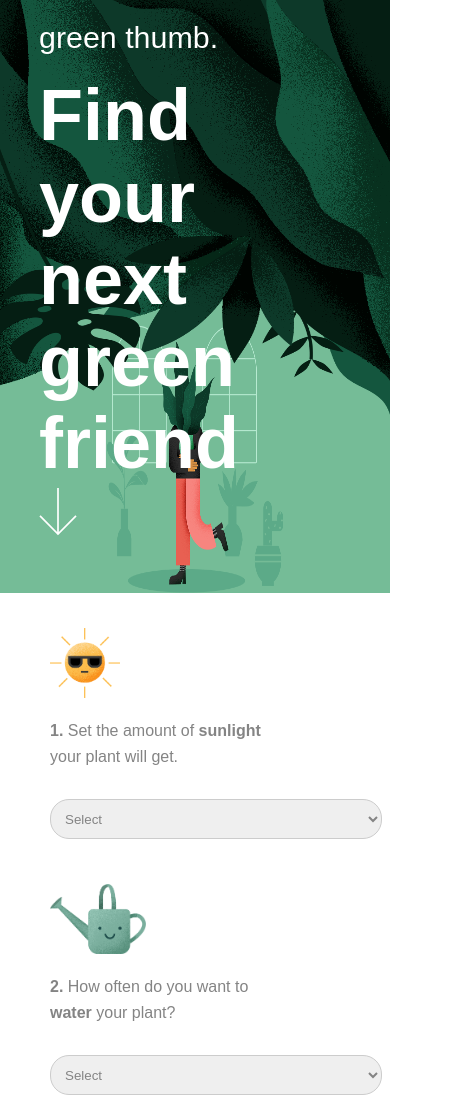
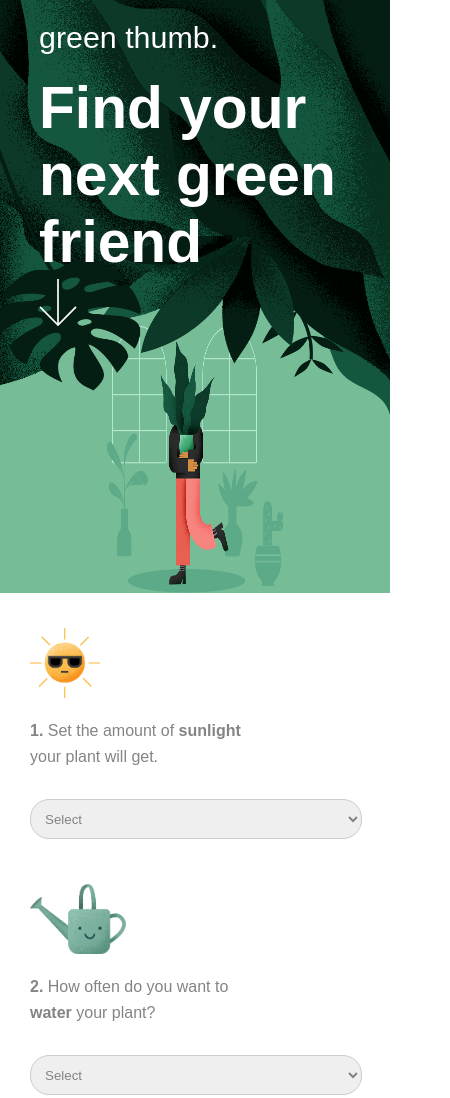
Before and after one commit to pierreamgabriel/green-thumb, a website built with Parcel: page index.html in a window 390 px wide. Shown: the top 1098 px of the page, 450 px wide, since content can reach past the window. Built offline with nearby package versions, Linux system fonts and the light colour scheme.

Commit message:
fixed overflow-x and padding left

```diff
--- a/index.scss
+++ b/index.scss
@@ -1,11 +1,15 @@
 @import "settings";
 
+html {
+    overflow-x: hidden;
+}
 body {
     max-width: 1440px;
     margin: 0 auto;
     background-color: white;
     font-size: 1rem;
     font-family: "Monsterrat", sans-serif;
+    overflow-x: hidden;
 }
 
 /*--------------------------------------------------------------
@@ -65,6 +69,11 @@ Home Page Header:
                     max-width: 80%;
                 }
             }
+            @media only screen and (max-width: 455px) {
+                > .bigtitle {
+                    font-size: calc(13vw + 0.5rem);
+                }
+            }
             > .arrowdown {
                 margin: 1% 0 4% 10%;
             }
@@ -120,7 +129,7 @@ Home Page Options:
 @media only screen and (max-width: 720px) {
     .home-options {
         flex-flow: column wrap;
-        padding: 35px 30px 35px 30px;
+        padding: 35px 30px 35px 10px;
         > .columns {
             width: 100%;
             padding-bottom: 45px;
```
